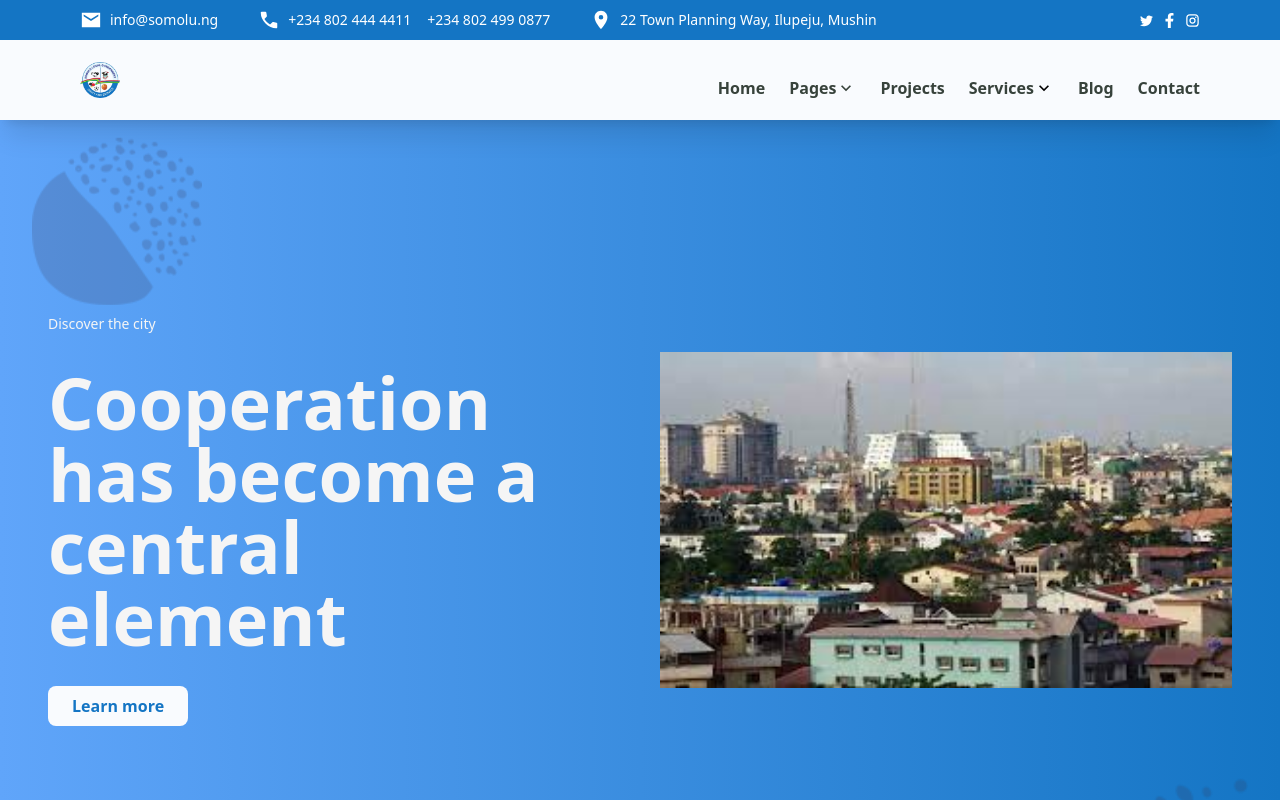
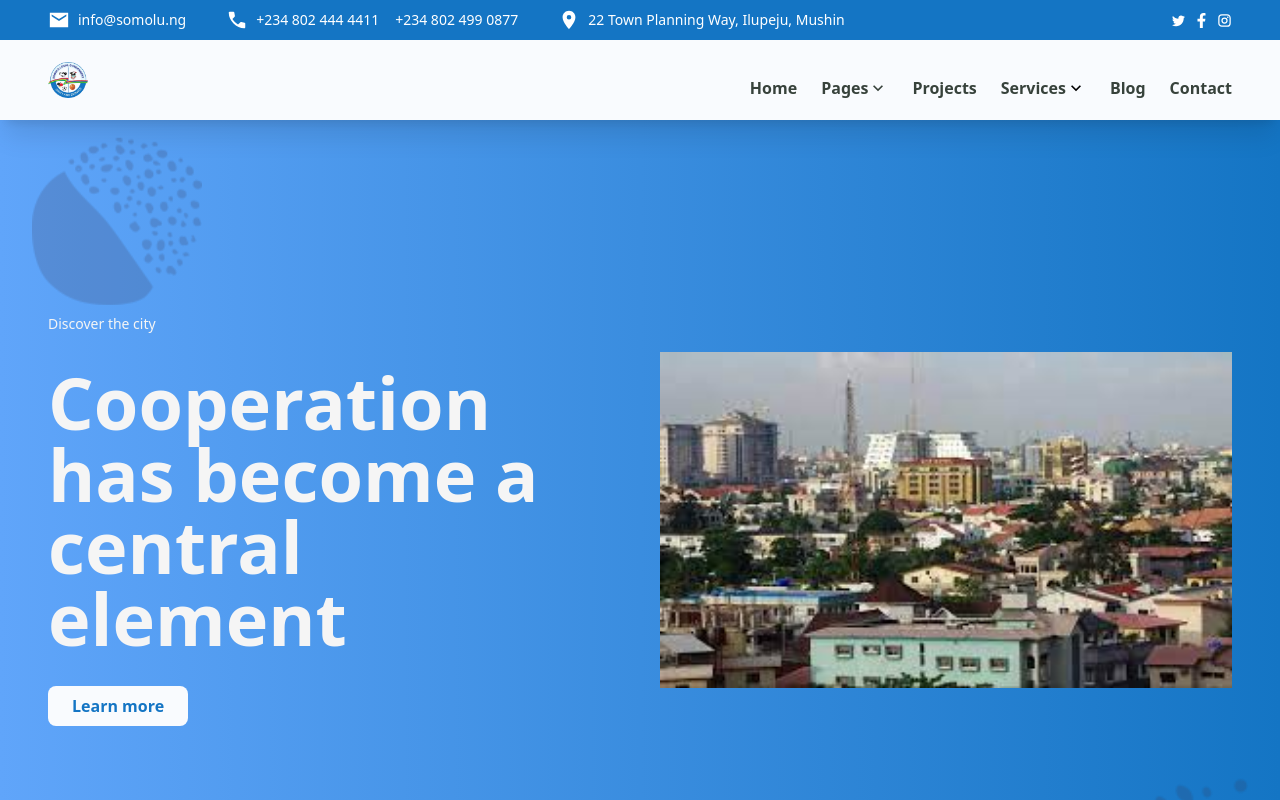
Before and after one commit to AbdulrahmanLuqman/Shomolu-LGA-website, a Vue app: page / in a window 1280 px wide. Shown: the top 800 px of the page. Built offline with nearby package versions, Linux system fonts and the light colour scheme.

Commit message:
made some corrections

```diff
--- a/src/components/Navbar.vue
+++ b/src/components/Navbar.vue
@@ -16,7 +16,7 @@
 
 <template>
     <header class="sticky top-0 z-[999] shadow-xl">
-      <div class="lg:bg-[#1475C4] lg:h-[40px] lg:w-full lg:flex lg:items-center lg:justify-between lg:px-[80px] hidden">
+      <div class="lg:bg-[#1475C4] lg:h-[40px] lg:w-full lg:flex lg:items-center lg:justify-between lg:px-12 hidden">
         <div class="flex items-center gap-10">
           <div class="flex items-center gap-2">
             <svg xmlns="http://www.w3.org/2000/svg" width="22" height="22" viewBox="0 0 24 24"><path fill="white" d="M2 20V4h20v16H2Zm10-7l8-5V6l-8 5l-8-5v2l8 5Z"/></svg>
@@ -41,7 +41,7 @@
           <p><a href="#"><svg xmlns="http://www.w3.org/2000/svg" width="15" height="15" viewBox="0 0 24 24"><path fill="white" d="M7.8 2h8.4C19.4 2 22 4.6 22 7.8v8.4a5.8 5.8 0 0 1-5.8 5.8H7.8C4.6 22 2 19.4 2 16.2V7.8A5.8 5.8 0 0 1 7.8 2m-.2 2A3.6 3.6 0 0 0 4 7.6v8.8C4 18.39 5.61 20 7.6 20h8.8a3.6 3.6 0 0 0 3.6-3.6V7.6C20 5.61 18.39 4 16.4 4H7.6m9.65 1.5a1.25 1.25 0 0 1 1.25 1.25A1.25 1.25 0 0 1 17.25 8A1.25 1.25 0 0 1 16 6.75a1.25 1.25 0 0 1 1.25-1.25M12 7a5 5 0 0 1 5 5a5 5 0 0 1-5 5a5 5 0 0 1-5-5a5 5 0 0 1 5-5m0 2a3 3 0 0 0-3 3a3 3 0 0 0 3 3a3 3 0 0 0 3-3a3 3 0 0 0-3-3Z"/></svg></a></p>
         </div>
       </div>
-      <nav class="px-[80px] bg-[#F9FBFE] h-[80px] w-full flex justify-between items-center cursor-pointer">
+      <nav class="md:px-12 px-4 bg-[#F9FBFE] h-[80px] w-full flex justify-between items-center cursor-pointer">
         <div>
           <img width="40" class="z-[999]" src="../assets/images/logo.png" alt="LOGO">
         </div>
```
